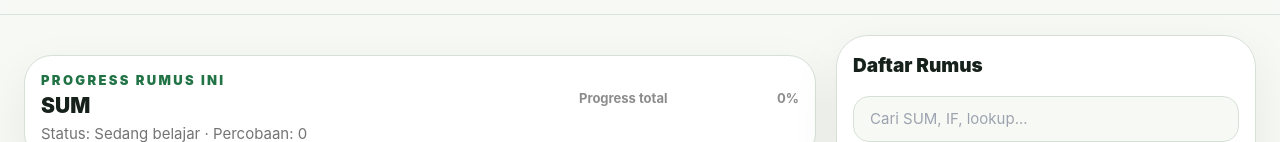
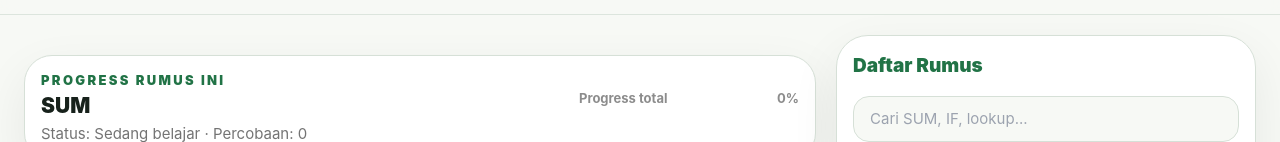
Before and after one commit to NexaPixelStudio/multipotentiality.id, a React (Vite) app: page / in a window 1280 px wide. Shown: the part 174-316 px from the top of the page. Built offline with nearby package versions, Linux system fonts and the light colour scheme.

Commit message:
Add files via upload

```diff
--- a/src/components/FormulaSidebar.jsx
+++ b/src/components/FormulaSidebar.jsx
@@ -189,7 +189,7 @@ export default function FormulaSidebar({ formulas, selectedId, onSelect, progres
       <div className="border-b border-coach-line p-4 dark:border-white/10">
         <div className="flex items-center justify-between gap-3">
           <div>
-            <h2 className="text-lg font-black text-coach-ink dark:text-white">Daftar Rumus</h2>
+            <h2 className="text-lg font-black text-coach-green dark:text-emerald-300">Daftar Rumus</h2>
           </div>
           <button onClick={onClose} className="rounded-full px-3 py-1 text-sm font-bold text-black/50 lg:hidden dark:text-white/60">Tutup</button>
         </div>
```
